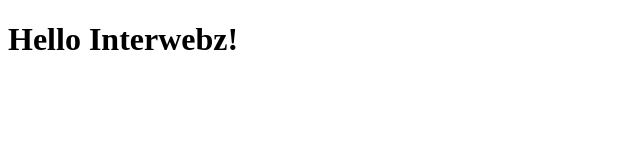
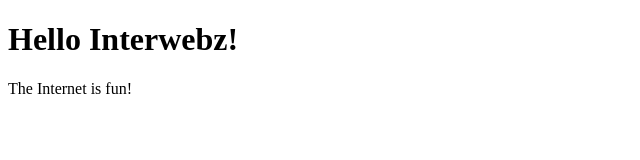
Before and after one commit to dabrick47/Coursera-Test, a plain HTML site: page site/index.html in a window 1280 px wide. Shown: the whole page, without its empty margins (0-640 px from the left). Drawn offline with Linux system fonts and the light colour scheme.

Commit message:
Small addition to page.

```diff
--- a/site/index.html
+++ b/site/index.html
@@ -7,5 +7,6 @@
 </head>
 <body>
 <h1>Hello Interwebz!</h1>
+<p>The Internet is fun!</p>
 </body>
 </html>
```
